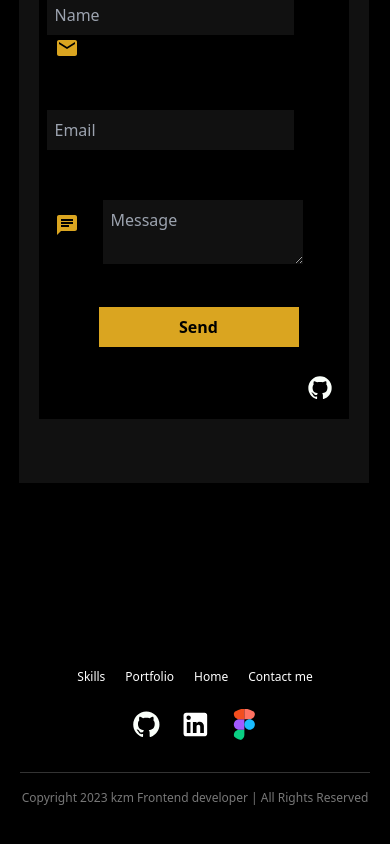
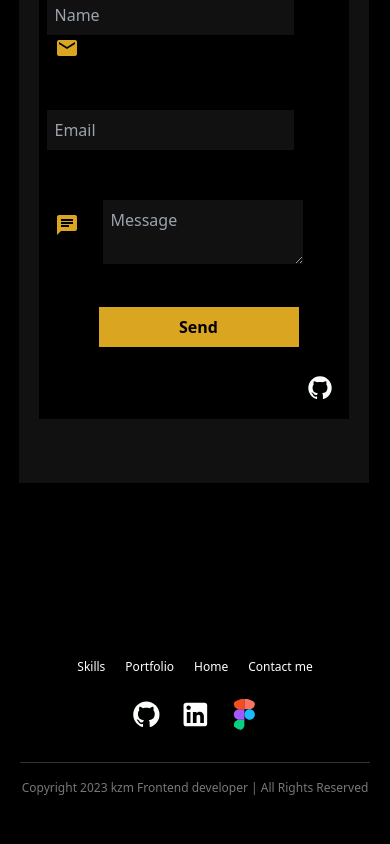
Before and after one commit to kzmfhm/my-portfolio, a React (Create React App) app: page /contact in a window 390 px wide. Shown: the part 363-1207 px from the top of the page. Built offline with nearby package versions, Linux system fonts and the light colour scheme.

Commit message:
Reset component

```diff
--- a/src/pages/Contact/index.jsx
+++ b/src/pages/Contact/index.jsx
@@ -167,7 +167,7 @@ const Contact = () => {
         </div>
         </div>
        </div>
-       <div className='mt-[10px]'>
+       <div className=' mt-[-100px] md:mt-[10px] footer'>
         <Footer/>
       </div>
     </>
--- a/src/pages/Contact/style.css
+++ b/src/pages/Contact/style.css
@@ -61,4 +61,7 @@ body {
       margin-top: -13%;
 
   }
+  .footer{
+    margin-top: -300px;
   }
+  }
```
